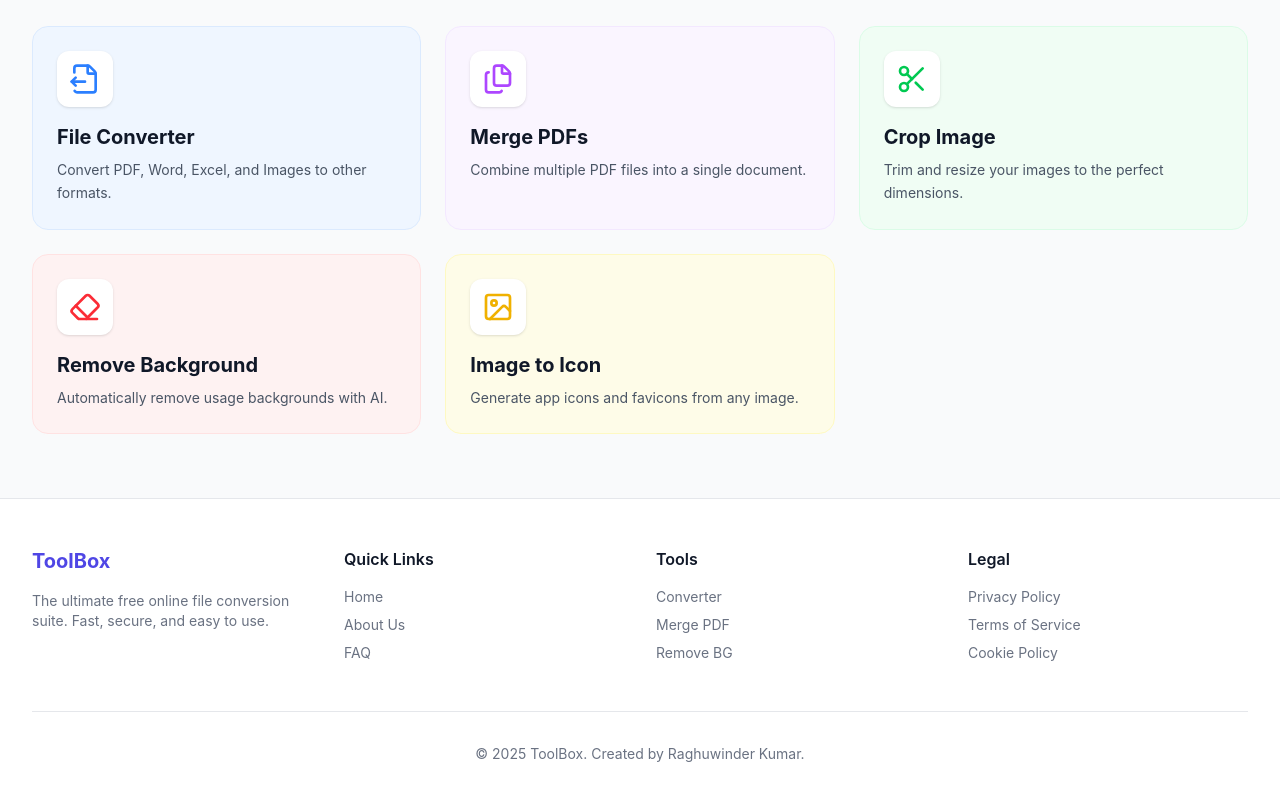
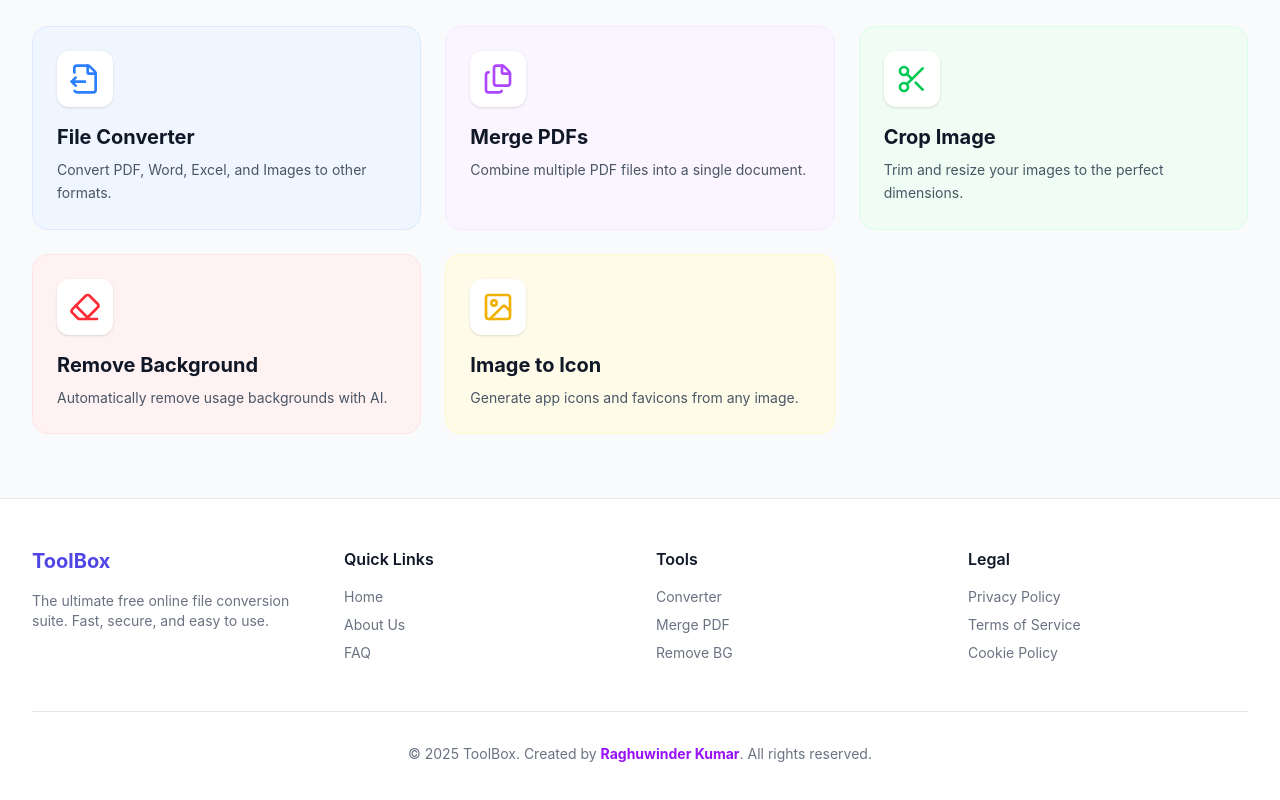
Before and after one commit to raghu24k/converstion_toolbox, a React (Vite) app in the folder frontend/: page / in a window 1280 px wide. Shown: the part 695-1495 px from the top of the page. Built offline with nearby package versions, Linux system fonts and the light colour scheme.

Commit message:
Update footer: Highlight author name in purple

```diff
--- a/frontend/src/App.jsx
+++ b/frontend/src/App.jsx
@@ -220,7 +220,7 @@ function App() {
               </div>
             </div>
             <div className="border-t border-gray-200 dark:border-gray-800 mt-12 pt-8 text-center text-sm text-gray-500">
-              © {new Date().getFullYear()} ToolBox. Created by Raghuwinder Kumar.
+              © {new Date().getFullYear()} ToolBox. Created by <span className="font-bold text-purple-600 dark:text-purple-400">Raghuwinder Kumar</span>. All rights reserved.
             </div>
           </div>
         </footer>
```
